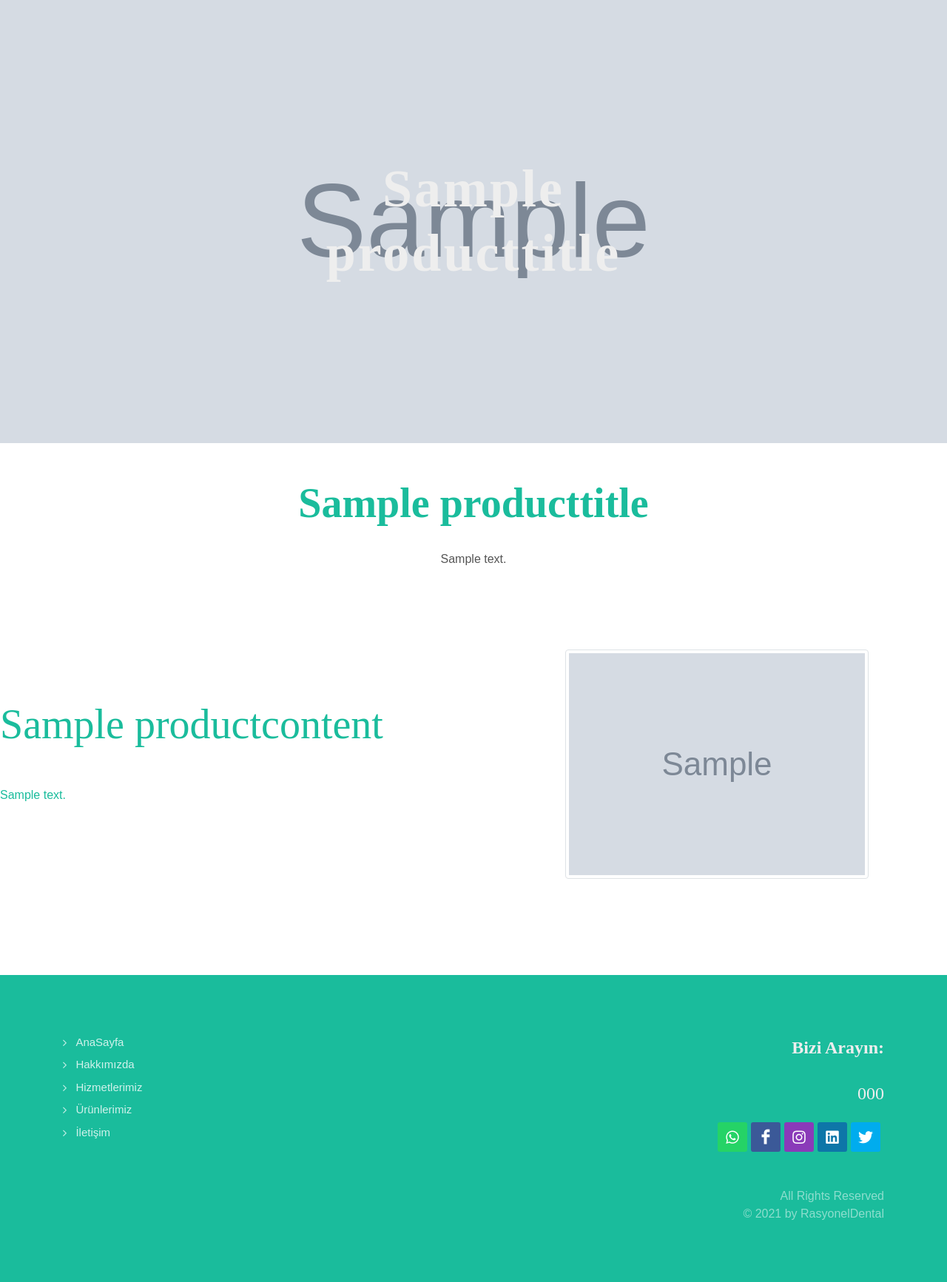
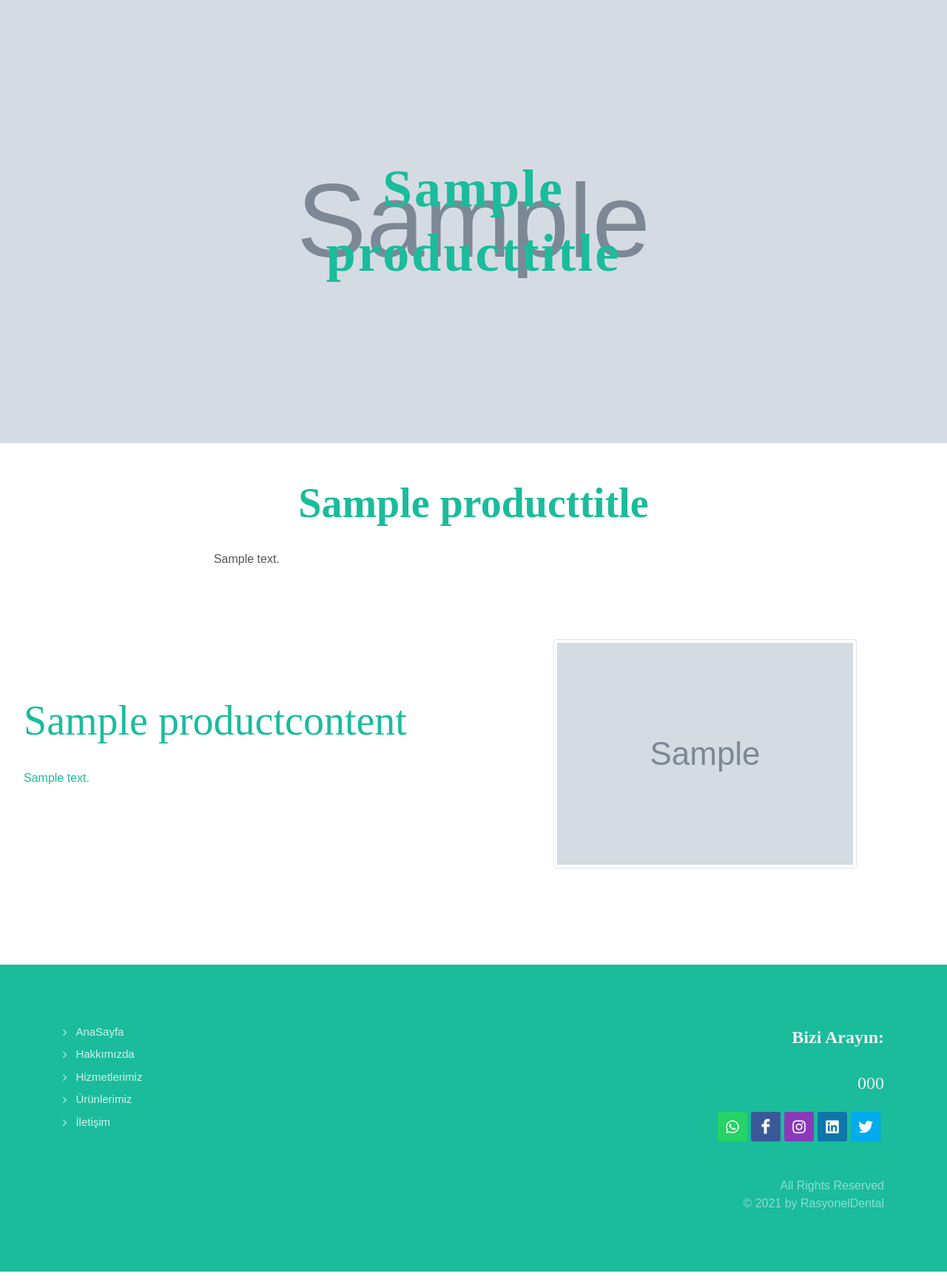
Before and after one commit to kpnemre/Django_Dentalenjektor, a Django app: page /urunlerimiz/ in a window 1280 px wide. Shown: the part 177-1910 px from the top of the page at 74% size. Run offline with Django 3.2, Linux system fonts and the light colour scheme; tables that the repository leaves empty hold one stand-in row (values such as "Sample post"); grey boxes marked "Sample" are stand-in pictures; some libraries are stand-ins or nearby versions.

Commit message:
Changes some frontend side

```diff
--- a/pages/models.py
+++ b/pages/models.py
@@ -64,8 +64,8 @@
 
     class Meta:
         ordering = ['order']
-        verbose_name_plural = "Ana Sayfa Orta Alan İçerikler"
-        verbose_name ="Ana Sayfa Orta Alan İçerik"
+        verbose_name_plural = "Ana Sayfa ikinci  Alan İçerikler"
+        verbose_name ="Ana Sayfa ikinci Alan İçerik"
 
     def __str__(self):
         return self.title
--- a/requirements.txt
+++ b/requirements.txt
@@ -2,6 +2,7 @@
 dj-database-url==0.5.0
 Django==3.1.6
 django-ckeditor==6.0.0
+django-colorfield==0.4.1
 django-crispy-forms==1.11.0
 django-grappelli==2.14.3
 django-heroku==0.3.1
--- a/templates/contact.html
+++ b/templates/contact.html
@@ -20,7 +20,7 @@
 				<div class="row text-center py-5 min-vh-md-75 justify-content-center align-items-center">
 					<div class="col-lg-6">
 						<!-- <h5 class="mb-1 text-uppercase ls3 text-white-50 font-body">Get in Touch</h5> -->
-						<h2 class="display-3 font-weight-bolder ls3 font-display mb-5">Bize Ulaşın</h2>
+						<h2 class="display-3 font-weight-bolder ls3 font-display mb-5" style="color: #aff1e4">Bize Ulaşın</h2>
 						<!-- <a href="#" class="button button-large rounded-pill bg-color-2 button-light text-dark ls0 font-weight-medium m-0">Sign Up Now</a> -->
 					</div>
 				</div>
--- a/templates/include/navbar.html
+++ b/templates/include/navbar.html
@@ -10,7 +10,7 @@
 		<div id="top-bar" class="py-4 text-center bg-color-2">
 			<div class="container clearfix">
 				<!-- <h4 class="mb-0 h6 font-normal">COVID-19? We're in this together &amp; will get through this, Together. <a href="#" class="color font-weight-bold border-bottom border-width-2 border-color font-secondary ml-2">Learn more</a><i class="icon-chevron-right icon-stacked text-smaller color"></i></h4> -->
-				<h4 class="mb-0 h6 font-normal">{{setting.navmessage}} <a href="{% url 'pages:services' %}" class="color font-weight-bold border-bottom border-width-2 border-color font-secondary ml-2">Detalı Bigi için</a><i class="icon-chevron-right icon-stacked text-smaller color"></i></h4>
+				<h1 class="mb-0 h6 font-normal">{{setting.navmessage}} <a href="{% url 'pages:services' %}" class="color font-weight-bold border-bottom border-width-2 border-color font-secondary ml-2">Detalı Bigi için</a><i class="icon-chevron-right icon-stacked text-smaller color"></i></h1>
 			</div>
 		</div><!-- #top-bar end -->
 
--- a/templates/products.html
+++ b/templates/products.html
@@ -19,7 +19,8 @@
 				<div class="row text-center py-5 min-vh-md-75 justify-content-center align-items-center">
 					<div class="col-lg-6">
 						<!-- <h5 class="mb-1 text-uppercase ls3 text-white-50 font-body">What We Do</h5> -->
-						<h2 class="display-3 font-weight-bolder ls3 font-display mb-0">{{products.title}}</h2>
+						<h2 class="display-3 font-weight-bolder ls3 font-display mb-0" style="color: #1ABC9C">{{products.title}}</h2>
+
 					</div>
 				</div>
 			</div>
@@ -31,24 +32,24 @@
 			<div class="content-wrap p-0">
 
 				<div class="row justify-content-center mt-5">
-					<div class="col-md-7 text-center">
-						<h3 class="display-4 color font-weight-bold font-display">{{products.product_title}}</h3>
-						<p class="text-large" style="line-height: 1.5">{{products.content|safe}}</p>
+					<div class="col-md-7">
+						<h3 class="display-4 color font-weight-bold font-display text-center">{{products.product_title}}</h3>
+						<p class="text-large text-justify" style="line-height: 1.5; margin: 1rem;">{{products.content|safe}}</p>
 					</div>
 				</div>
 
 {% for product in products_detail %}
 
 					<div class="row justify-content-between align-items-center my-6 col-mb-50">
-						<div class="col-lg-6">
-							<h3 class="display-4 color font-weight-normal font-display mb-5">{{product.title}}</h3>
+						<div class="col-lg-6" style="margin: 2rem;">
+							<h3 class="display-4 color font-weight-normal font-display ">{{product.title}}</h3>
 
-							<p class="text-large color">{{product.content|safe}}</p>
+							<p class="text-large color ">{{product.content|safe}}</p>
 
 
 								<!-- <a href="#" class="color font-weight-bold border-bottom border-width-2 border-color mr-2 text-capitalize">Learn more</a><i class="icon-chevron-right icon-stacked text-smaller color"></i> -->
 						</div>
-						<div class="col-lg-5">
+						<div class="col-lg-5" style="margin-right: 1rem;margin-left: 1rem;">
 							<img src="{{product.image.url}}" alt="{{product.image_def}}" class="img-thumbnail">
 						</div>
 					</div>
```
Also changed, not shown: templates/about.html (+6 -6 lines), templates/index.html (+15 -14 lines), templates/services.html (+3 -48 lines), pages/migrations/0012_producttitle_title_color.py (added), pages/migrations/0013_remove_producttitle_title_color.py (added), pages/migrations/0014_auto_20210323_1335.py (added).
